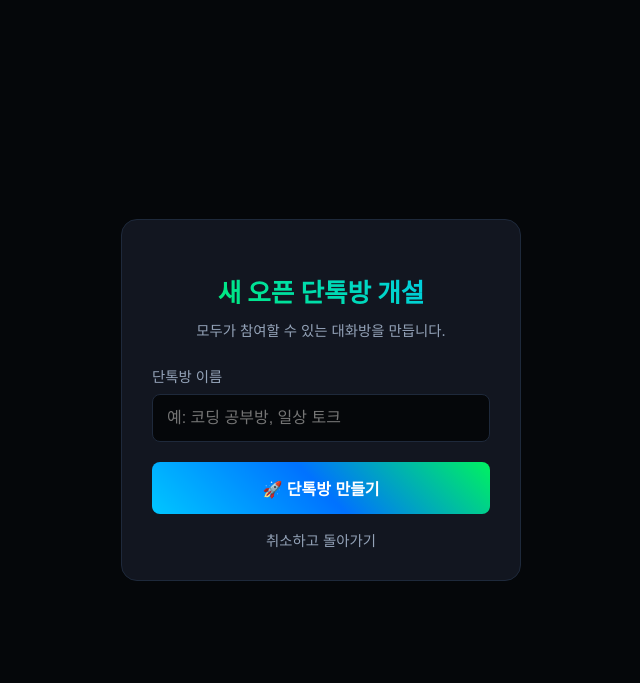
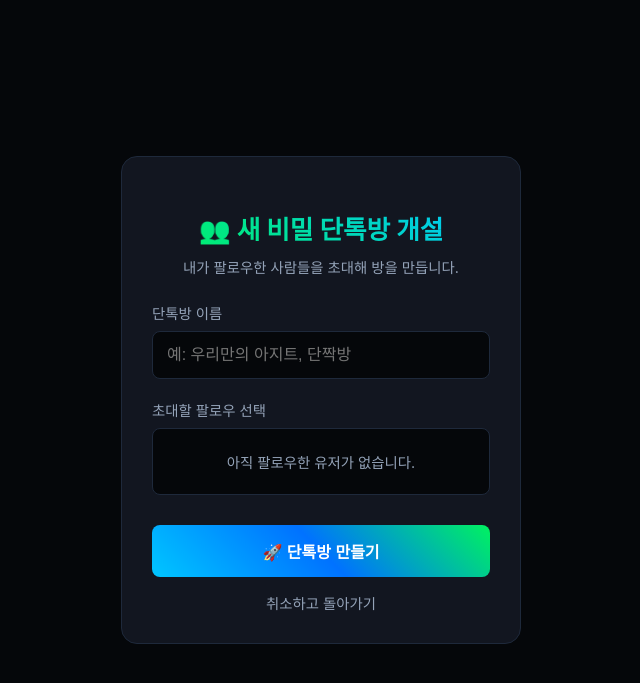
Before and after one commit to twinkelglue/App, a Flask app: template templates/create_group.html in a window 1280 px wide. Shown: the top 683 px of the page, without its empty margins (319-959 px from the left). Run offline with Flask 3, Linux system fonts and the light colour scheme; the template is opened without the code that fills it, so the values that code supplies are empty; some libraries are stand-ins or nearby versions.

Commit message:
Update create_group.html

```diff
--- a/templates/create_group.html
+++ b/templates/create_group.html
@@ -30,15 +30,34 @@
         .subtitle { color: var(--text-muted); font-size: 0.9rem; margin-bottom: 25px; }
         .input-group { margin-bottom: 20px; text-align: left; }
         .input-group label { display: block; margin-bottom: 8px; font-size: 0.9rem; color: var(--text-muted); }
-        .input-group input {
+        .input-group input[type="text"] {
             width: 100%; padding: 14px; background-color: var(--bg-color);
             border: 1px solid var(--border-color); border-radius: 8px; color: #fff;
             box-sizing: border-box; outline: none; font-size: 1rem;
         }
+
+        /* 👥 팔로우 목록 창을 위해 새로 추가한 스타일 */
+        .user-list {
+            max-height: 180px; overflow-y: auto; background-color: var(--bg-color);
+            border: 1px solid var(--border-color); padding: 12px; border-radius: 8px;
+        }
+        .user-item {
+            margin-bottom: 10px; display: flex; align-items: center; text-align: left;
+        }
+        .user-item:last-child { margin-bottom: 0; }
+        .user-item input[type="checkbox"] {
+            margin-right: 10px; width: 16px; height: 16px; cursor: pointer;
+            accent-color: #00c6ff; /* 체크박스 포인터 색상 일치 */
+        }
+        .user-item label {
+            display: inline; color: #fff; font-size: 0.95rem; cursor: pointer; margin: 0;
+        }
+        .no-users { color: var(--text-muted); font-size: 0.9rem; text-align: center; margin: 10px 0; }
+
         .btn-submit {
             width: 100%; background: var(--gradient-instagram); color: #fff;
             border: none; padding: 14px; border-radius: 8px; font-weight: 700;
-            font-size: 1rem; cursor: pointer;
+            font-size: 1rem; cursor: pointer; margin-top: 10px;
         }
         .btn-cancel {
             display: block; margin-top: 15px; color: var(--text-muted);
@@ -49,13 +68,32 @@
 </head>
 <body>
 <div class="form-box">
-    <h2>새 오픈 단톡방 개설</h2>
-    <div class="subtitle">모두가 참여할 수 있는 대화방을 만듭니다.</div>
+    <h2>👥 새 비밀 단톡방 개설</h2>
+    <div class="subtitle">내가 팔로우한 사람들을 초대해 방을 만듭니다.</div>
     <form action="{{ url_for('create_group') }}" method="POST">
+        <!-- 1. 방 이름 입력 -->
         <div class="input-group">
             <label>단톡방 이름</label>
-            <input type="text" name="room_name" placeholder="예: 코딩 공부방, 일상 토크" required autocomplete="off">
+            <input type="text" name="room_name" placeholder="예: 우리만의 아지트, 단짝방" required autocomplete="off">
         </div>
+
+        <!-- 2. [새로 추가] 팔로우한 사람들 멤버 선택 영역 -->
+        <div class="input-group">
+            <label>초대할 팔로우 선택</label>
+            <div class="user-list">
+                {% if user_list %}
+                    {% for u in user_list %}
+                        <div class="user-item">
+                            <input type="checkbox" name="invited_users" value="{{ u.username }}" id="user_{{ u.username }}">
+                            <label for="user_{{ u.username }}">{{ u.nickname }} (@{{ u.username }})</label>
+                        </div>
+                    {% endfor %}
+                {% else %}
+                    <div class="no-users">아직 팔로우한 유저가 없습니다.</div>
+                {% endif %}
+            </div>
+        </div>
+
         <button type="submit" class="btn-submit">🚀 단톡방 만들기</button>
     </form>
     <a href="{{ url_for('index') }}" class="btn-cancel">취소하고 돌아가기</a>
```
